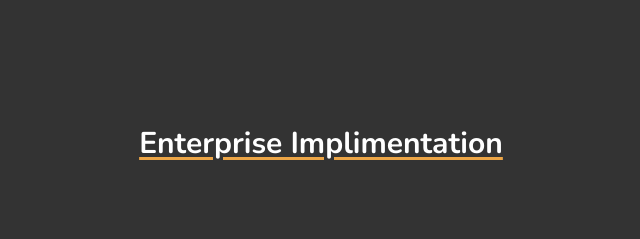
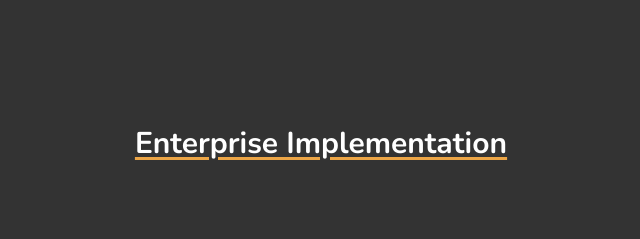
Before and after one commit to JosePaulson/emirates, an Astro site: page /technologies in a window 1280 px wide. Shown: the part 3040-3279 px from the top of the page, 319-959 px from the left. Built offline with nearby package versions, Linux system fonts and the light colour scheme; Astro itself is replaced by a stand-in of ours.

Commit message:
Update spell error in Technologies page

```diff
--- a/src/pages/technologies.astro
+++ b/src/pages/technologies.astro
@@ -169,7 +169,7 @@ import git from "../images/github.png"
             </div>
         </div>
         <div class="px-12 py-16">
-            <h4 class="text-3xl font-bold text-center mb-8 md:mb-20 underline decoration-[#eca546] underline-offset-4">Enterprise Implimentation</h4>
+            <h4 class="text-3xl font-bold text-center mb-8 md:mb-20 underline decoration-[#eca546] underline-offset-4">Enterprise Implementation</h4>
             <div class="grid sm:grid-cols-4 text-center place-items-center gap-4 space-y-2 md:space-y-0">
                 <div>
                     <img src={oracle} alt="">
```
